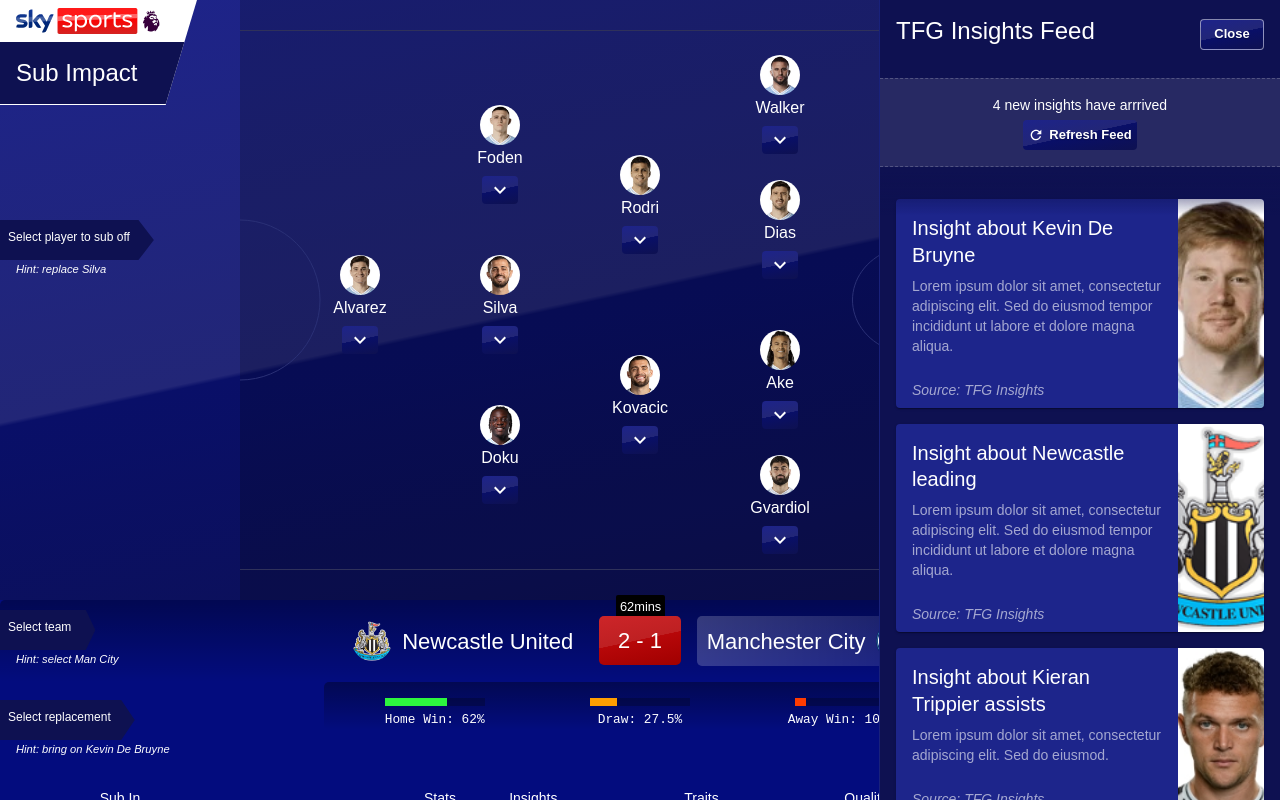
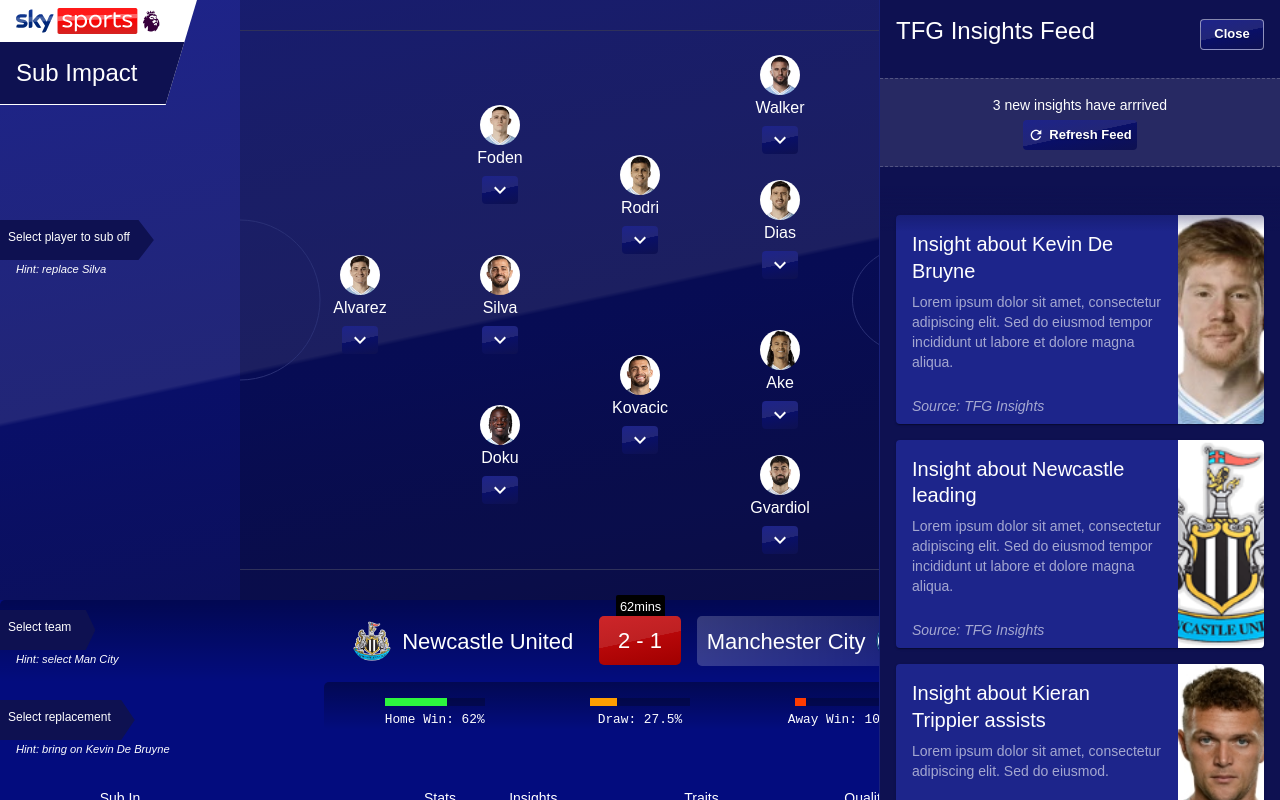
Before and after one commit to andyshora/tfg-rfp-m4, a React (Create React App) app: page / in a window 1280 px wide. Both pictures are taken after a click on the element "Open TFG Insights". Shown: the top 800 px of the page. Built offline with nearby package versions, Linux system fonts and the light colour scheme; a web font is replaced by a local one.

Commit message:
New insights loading

```diff
--- a/src/App.js
+++ b/src/App.js
@@ -18,7 +18,7 @@
   FeedGutter,
 } from "./App.styles";
 import InsightCard, { LoadMoreInsightsBox } from "./components/InsightCard";
-import { tfgInsightsData } from "./data";
+import { tfgInsightsData, tfgInsightsData2 } from "./data";
 
 const fgLight = "#fff";
 const skyPlPrimary = "#030c7e";
@@ -153,12 +153,14 @@
 
 export default function App() {
   const [feedDrawerOpen, setFeedDrawerOpen] = React.useState(false);
-  const [newInsights] = React.useState(
-    tfgInsightsData.filter((insight) => insight.img.indexOf("team") === -1)
-  );
-  console.log("newInsights", newInsights);
+  const [newInsights, setNewInsights] = React.useState(tfgInsightsData2);
+  const [allInsights, setAllInsights] = React.useState(tfgInsightsData);
   function toggleDrawer(open) {
     setFeedDrawerOpen(open);
+  }
+  function refreshInsights() {
+    setNewInsights([]);
+    setAllInsights([...newInsights, ...allInsights]);
   }
   return (
     <ThemeProvider theme={skysportsTheme}>
@@ -206,11 +208,14 @@
                 </Typography>
               </FeedGutter>
               {newInsights && newInsights.length > 0 && (
-                <LoadMoreInsightsBox total={newInsights.length} />
+                <LoadMoreInsightsBox
+                  onRefresh={refreshInsights}
+                  total={newInsights.length}
+                />
               )}
             </FeedStickyHeader>
             <Grid container spacing={2}>
-              {tfgInsightsData.map((insight, i) => (
+              {allInsights.map((insight, i) => (
                 <Grid
                   item
                   xs={12}
--- a/src/App.styles.js
+++ b/src/App.styles.js
@@ -21,7 +21,7 @@
   top: 0;
   background: linear-gradient(0deg, transparent 0%, #0e1151 20%);
   z-index: 1;
-  padding: 1rem 0 1rem 0;
+  padding: 1rem 0 2rem 0;
 `;
 
 export const FeedHandleWrap = styled.header`
--- a/src/components/InsightCard.js
+++ b/src/components/InsightCard.js
@@ -10,7 +10,7 @@
 } from "@mui/material";
 import { Refresh } from "@mui/icons-material";
 
-export const LoadMoreInsightsBox = ({ total = 0 }) => {
+export const LoadMoreInsightsBox = ({ total = 0, onRefresh }) => {
   return (
     <Box
       sx={{
@@ -31,7 +31,12 @@
       <Typography variant="body2">
         {total} new insight{total !== 1 ? "s" : ""} have arrrived
       </Typography>
-      <Button variant="text" size="small" style={{ marginTop: 5 }}>
+      <Button
+        variant="text"
+        size="small"
+        style={{ marginTop: 5 }}
+        onClick={onRefresh}
+      >
         <Refresh style={{ width: 16, height: 16, marginRight: 5 }} /> Refresh
         Feed
       </Button>
--- a/src/data/index.js
+++ b/src/data/index.js
@@ -31,6 +31,27 @@
     img: "/assets/images/clubs/city.png",
     content:
       "Consectetur adipiscing elit, sed do eiusmod tempor incididunt ut labore et dolore magna aliqua.",
+  },
+];
+
+export const tfgInsightsData2 = [
+  {
+    heading: "Insight about title race",
+    img: "/assets/images/clubs/city.png",
+    content:
+      "Adipiscing elit, sed do eiusmod tempor incididunt ut labore et dolore magna aliqua.",
+  },
+  {
+    heading: "Insight about Pep Guardiola",
+    img: "/assets/images/managers/pep.jpeg",
+    content:
+      "Consectetur adipiscing elit, sed do eiusmod tempor incididunt ut labore et dolore magna aliqua.",
+  },
+  {
+    heading: "Insight about Oscar Bobb",
+    img: "/assets/images/players/bobb.jpg",
+    content:
+      "Sed do eiusmod tempor incididunt ut labore et dolore magna aliqua.",
   },
 ];
 
```
Also changed, not shown: public/assets/images/managers/pep.jpeg (added).
